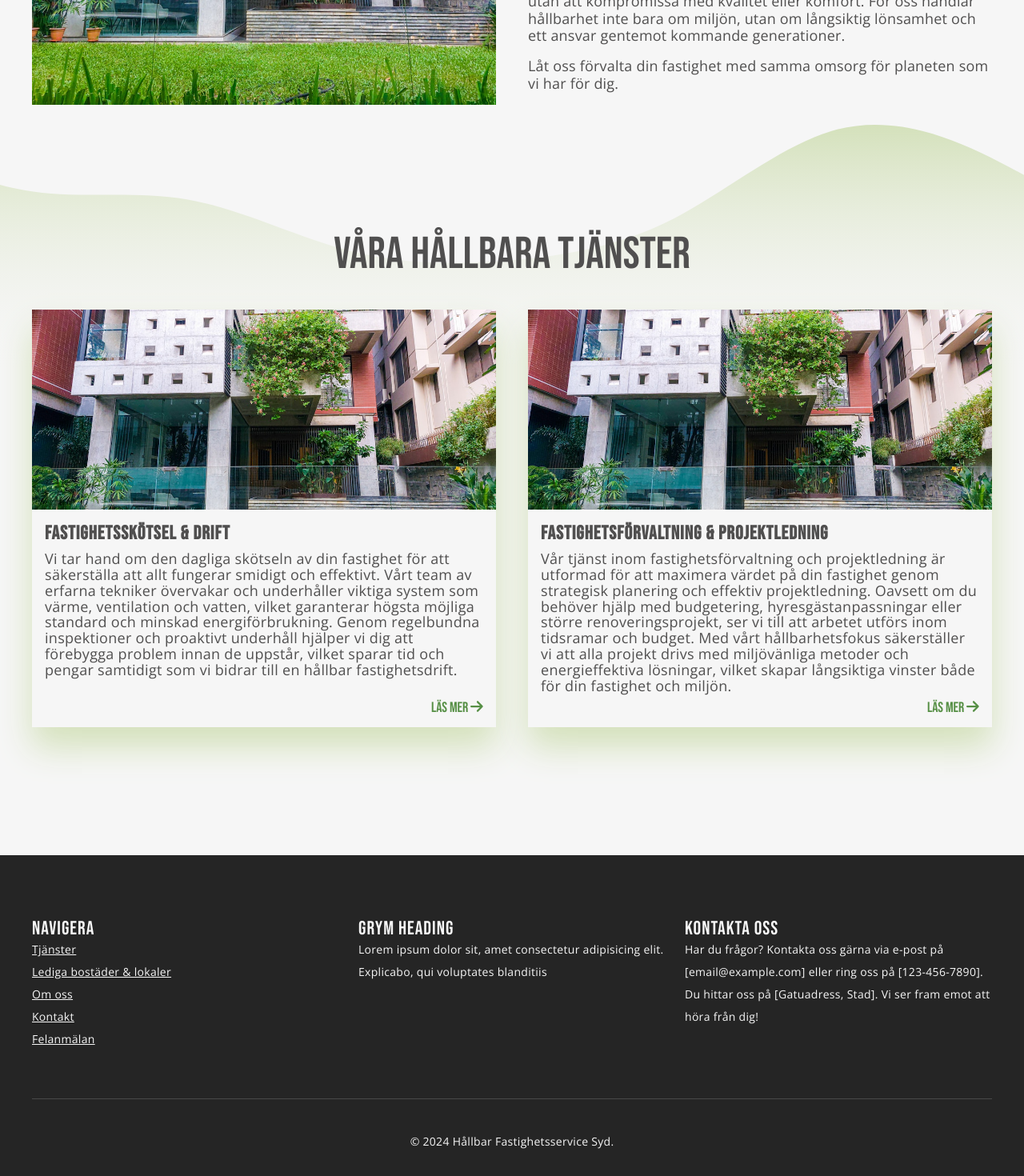
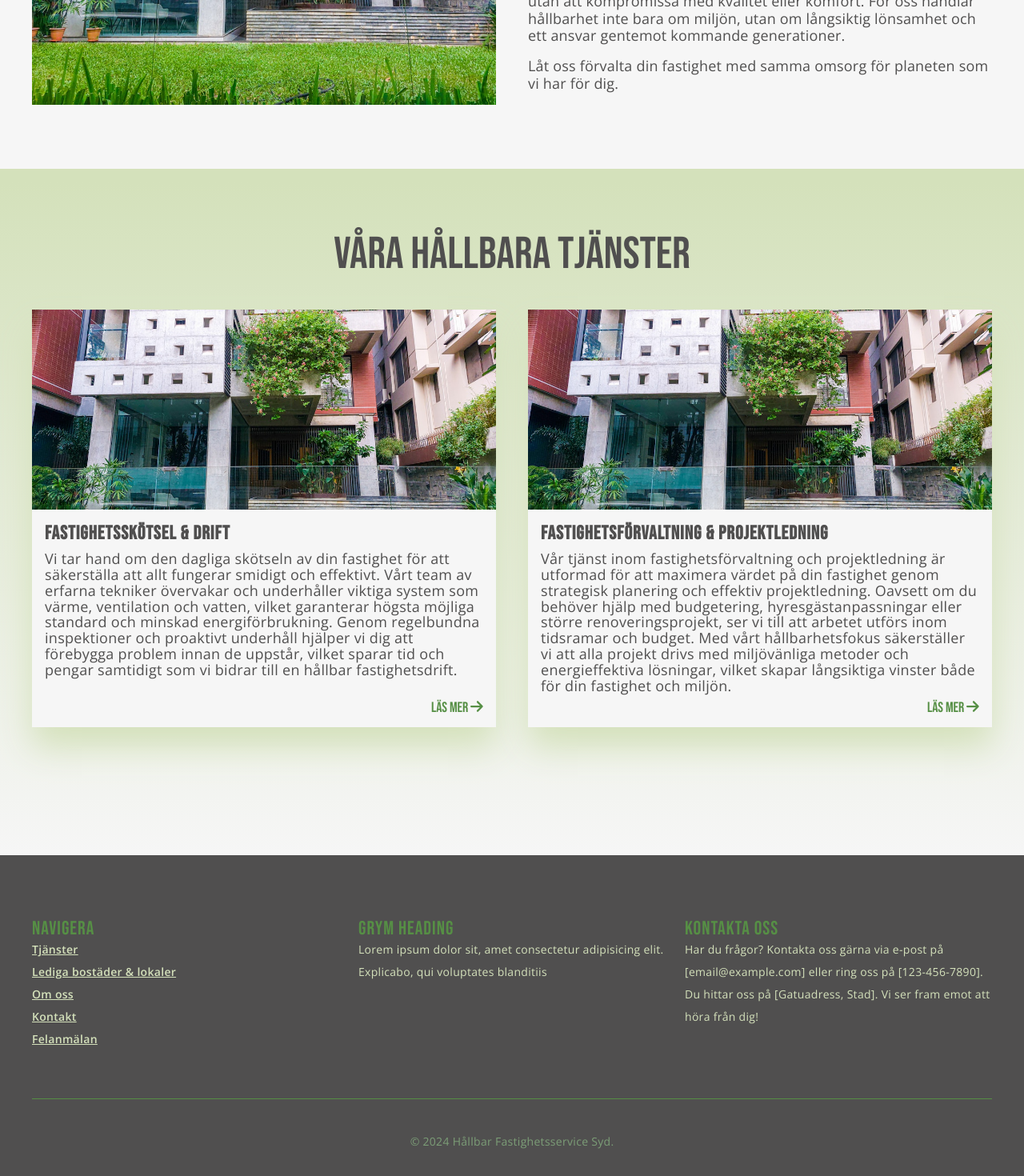
Before and after one commit to Wztrbrg/hfts, a React (Vite) app: page / in a window 1280 px wide. Shown: the part 1360-2830 px from the top of the page at 80% size. Built offline with nearby package versions, Linux system fonts and the light colour scheme.

Commit message:
minor adjustments to footer and servieShort-section

```diff
--- a/src/assets/style/footer.scss
+++ b/src/assets/style/footer.scss
@@ -1,10 +1,9 @@
 @import "./globals/_variables";
 
 .bottom-footer {
-
   padding: 80px 16px 40px 16px;
 
-    background-color: #252525;
+  background-color: $txt-color;
 
   .footer-content {
     max-width: $max-content-w;
@@ -14,59 +13,66 @@
     justify-content: space-between;
     gap: 24px;
 
-
     .footer-col {
       flex: 1;
+
+      h2 {
+        color: $acc-color;
+      }
+
+      p {
+        color: $prim-color;
+      }
     }
   }
 
   .copyright-text {
     position: relative;
     margin-top: 100px;
+    color: $prim-bord;
 
     text-align: center;
   }
 
   .copyright-text::after {
-        content: '';
+    content: "";
     position: absolute;
     top: -40px;
 
-        left: 50%;  /* Move it to the middle */
-        transform: translateX(-50%);  /* Pull it back by 50% of its width */
+    left: 50%; /* Move it to the middle */
+    transform: translateX(-50%); /* Pull it back by 50% of its width */
 
     height: 1px;
     width: 100%;
     max-width: $max-content-w;
 
-        background-color: rgb(73, 73, 73);
+    background-color: $acc-color;
   }
-
 
   ul {
     list-style-type: none;
+
+    li {
+      a {
+        font-weight: 600;
+        // text-decoration: none;
+        color: $prim-color;
       }
-
-
+    }
+  }
 }
 
 /* Media query for tablets (max-width: 1024px) */
 @media (max-width: 1024px) {
-
   .bottom-footer {
-
     .footer-content {
-
       flex-direction: column;
       gap: 50px;
 
       max-width: 480px;
 
-
       // ta bort denna så centraras texten i mobilläget, kluven på vad som är snyggast
       margin: 0;
-
-        }
-
     }
   }
+}
--- a/src/assets/style/services-short.scss
+++ b/src/assets/style/services-short.scss
@@ -3,23 +3,23 @@
 .services-short-section {
   position: relative;
   width: 100%;
-  // background: linear-gradient(to bottom, $prim-color 2%, $bg-color);
+  background: linear-gradient(to bottom, $prim-color 2%, $bg-color);
   display: flex;
   justify-content: center;
   padding: 80px 16px 160px 16px;
   flex-wrap: wrap;
   gap: 40px;
 
-  .wave-edge {
-    position: absolute;
-    top: -90px;
-    left: 0;
-    width: 100%;
-    height: 350px;
-    background-image: url(../images/wave.svg);
-    background-size: cover;
-    background-position: center;
-  }
+  // .wave-edge {
+  //   position: absolute;
+  //   top: -90px;
+  //   left: 0;
+  //   width: 100%;
+  //   height: 350px;
+  //   background-image: url(../images/wave.svg);
+  //   background-size: cover;
+  //   background-position: center;
+  // }
 
   .services-short-heading {
     width: 100%;
--- a/src/components/ServicesShort.jsx
+++ b/src/components/ServicesShort.jsx
@@ -7,7 +7,7 @@ import { faArrowRight } from '@fortawesome/free-solid-svg-icons';
 const ServicesShort = () => {
   return (
     <section className="services-short-section">
-      <div className="wave-edge"></div>
+      {/* <div className="wave-edge"></div> */}
       <h1 className="services-short-heading l-h dk-txt">Våra hållbara tjänster</h1>
       <div className="services-short-content">
         <article className="services-short-card">
```
Lines whose indentation alone changed are shown as unchanged.
